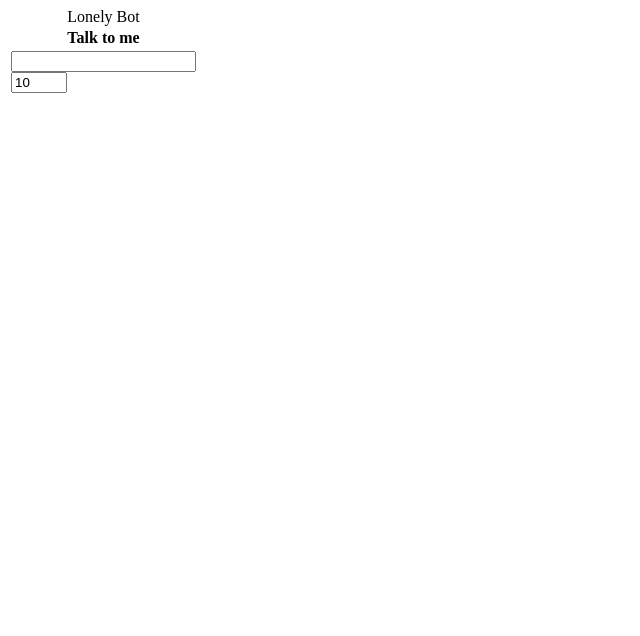
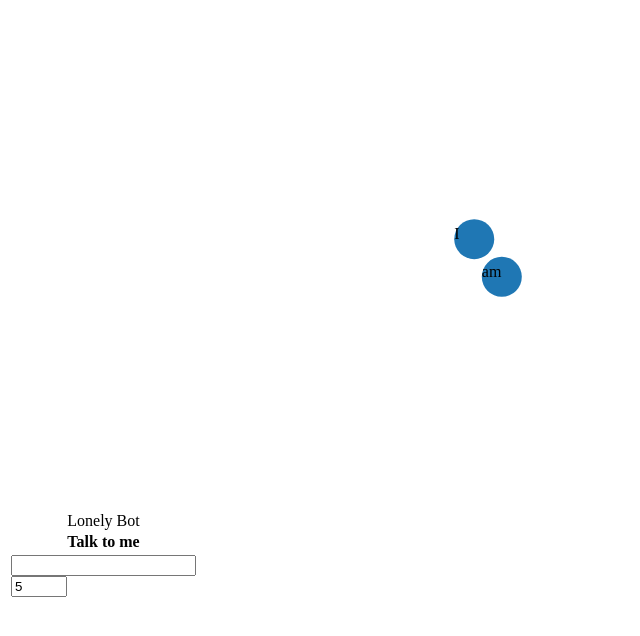
Before and after one commit to jsthatcher/markovVisualization, a plain HTML site: page index.html in a window 1280 px wide. Shown: the whole page, without its empty margins (0-640 px from the left). Drawn offline with nearby package versions, Linux system fonts and the light colour scheme.

Commit message:
add static graph

```diff
--- a/app.js
+++ b/app.js
@@ -20,6 +20,8 @@ $(function(){
 
 function Bot(){
     this.dictionary = []
+    this.nodes = [{"name":"I","group":2},
+    {"name":"am","group":2}]
 };
 
 function Node(){
@@ -34,6 +36,18 @@ Bot.prototype.textToArray = function(text){
     return array;
 }
 
+Bot.prototype.addGraphInfo = function(node){
+    var nodeText = node.first + " | " + node.last
+    if (node.isStarter === true) {
+        var group = 2
+    }else{
+        var group = 1
+    }
+
+    this.nodes.push({"name":nodeText,"group":group});
+
+}
+
 
 
 Bot.prototype.addStatement = function(text){
@@ -42,6 +56,8 @@ Bot.prototype.addStatement = function(text){
 
     while (array.length > 1){
         var newNode = new Node()
+
+
         newNode.first = array[0]
         newNode.last = array[1]
         newNode.isStarter = isStarter
@@ -49,6 +65,7 @@ Bot.prototype.addStatement = function(text){
         if (array[0].includes(".") || array[0].includes("?")){
             isStarter = true
         }
+        this.addGraphInfo(newNode);
         this.dictionary.push(newNode);
         array.shift();
     }
--- a/index.html
+++ b/index.html
@@ -10,8 +10,8 @@
 	<title>Bot</title>
 	</head>
 	<body>
-	<!-- <script src='http://d3js.org/d3.v3.min.js'></script> -->
-	<!-- <script src="d3.js"></script> -->
+	<script src='http://d3js.org/d3.v3.min.js'></script>
+	<script src="visualize.js"></script>
 		<table>
 			<caption>Lonely Bot</caption>
 			<tr>
@@ -21,7 +21,7 @@
 				<td>
 					<form>
 						<input id="statement" type="text" name="text"><br>
-						<input id="replyLength" type="number" value="10" min="2" max="50">
+						<input id="replyLength" type="number" value="5" min="2" max="50">
 					</form>
 				</td>
 			</tr>
--- /dev/null
+++ b/visualize.js
@@ -0,0 +1,108 @@
+
+
+var width = 960,
+    height = 500;
+
+var color = d3.scale.category20();
+
+
+
+var svg = d3.select('body').append('svg')
+    .attr('width', width)
+    .attr('height', height);
+
+
+
+
+
+
+var graph = {
+    "nodes": [],
+    "links": []
+};
+
+
+var nodes = bot.nodes,
+    links = graph.links;
+
+
+var force = d3.layout.force()
+    .size([width, height])
+    .nodes(nodes)
+    .links(links)
+    .charge(-120)
+    .linkDistance(300);
+
+
+
+
+
+svg.append("svg:defs").selectAll("marker")
+    .data(["end"])      // Different link/path types can be defined here
+  .enter().append("svg:marker")    // This section adds in the arrows
+    .attr("id", String)
+    .attr("viewBox", "0 -5 10 10")
+    .attr("refX", 15)
+    .attr("refY", -1.5)
+    .attr("markerWidth", 15)
+    .attr("markerHeight", 15)
+    .attr("orient", "auto")
+  .append("svg:path")
+    .attr("d", "M0,-5L10,0L0,5");
+
+
+
+var link = svg.selectAll('.link')
+    .data(links)
+    .enter().append('line')
+    .style("stroke", "black")
+    .attr("marker-end", "url(#end)");
+
+
+
+  var node = svg.selectAll(".node")
+      .data(nodes)
+    .enter().append("g")
+      .attr("class", "node")
+      .call(force.drag);
+
+      node.append('circle')
+    .attr('class', 'node')
+    .attr("r", function(d) { return d.group*10 })
+    .style("fill", function(d) { return color(d.group); }).append("text")
+     .text(function(d) {
+       return d.name;
+      });
+
+     node.append("text")
+     .text(function(d) {
+       return d.name;
+      })
+     .attr("dx", function(d){return -20});
+
+  force.on("tick", function() {
+    link.attr("x1", function(d) { return d.source.x; })
+        .attr("y1", function(d) { return d.source.y; })
+        .attr("x2", function(d) { return d.target.x; })
+        .attr("y2", function(d) { return d.target.y; });
+
+    node.attr("transform", function(d) { return "translate(" + d.x + "," + d.y + ")"; });
+  });
+
+
+force.on('end', function() {
+
+
+
+});
+
+
+
+force.start();
+
+d3.select("body")
+    .on("keydown", function() {
+    	if (d3.event.keyCode === 13){
+    		force.start();
+    	}
+    });
```
